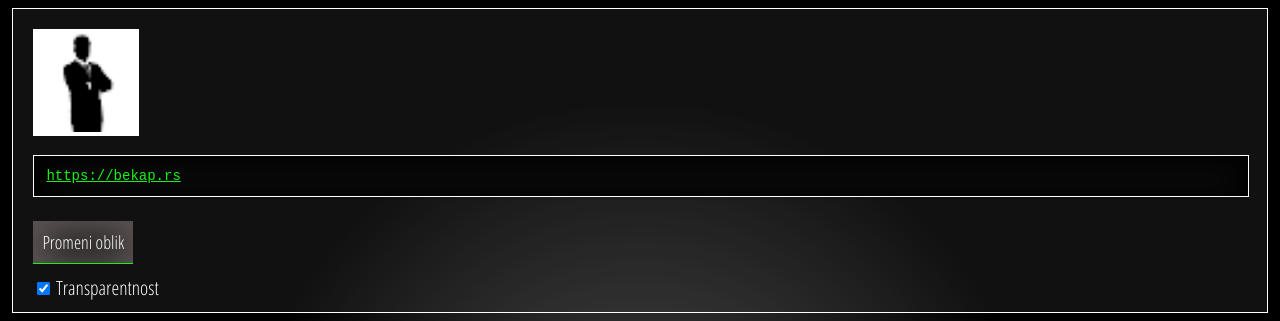
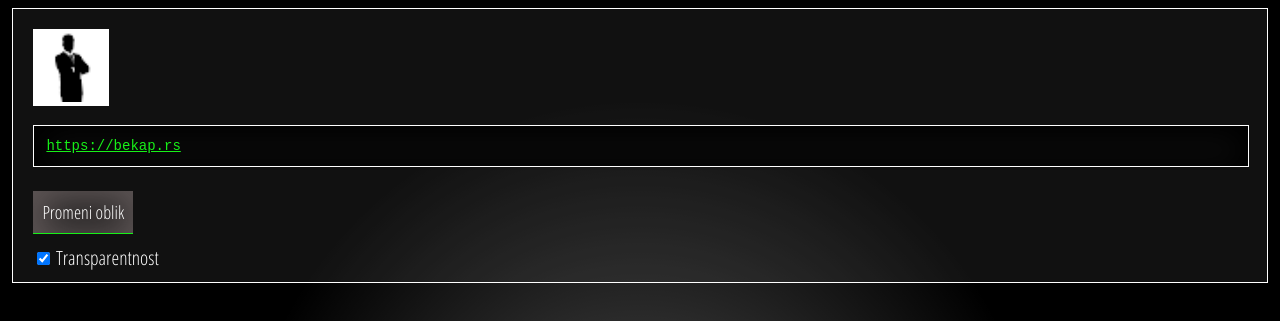
Before and after one commit to MiroslavMaric021/miroslavmaric021.github.io, a plain HTML site: page index.html in a window 1280 px wide. Shown: the top 321 px of the page. Drawn offline with Linux system fonts and the light colour scheme; a web font is replaced by a local one.

Commit message:
Update index.html

```diff
--- a/index.html
+++ b/index.html
@@ -21,7 +21,7 @@
 </head>
 <body>
 
-<div class="controls"> <h1><img class="h3" src="logo.png" width="100" height="100"></h1>
+<div class="controls"> <h1><img class="h3" src="logo.png" width="70" height="70"></h1>
 	<!--<p><code>Radio 101</code></p>-->
 	<p><code><a href="https://bekap.rs" target="__blank">https://bekap.rs</a></code></p>
 	<!--<p><audio src="https://radiossl.radio101.rs/mp3" controls autoplay></audio></p>-->
```
